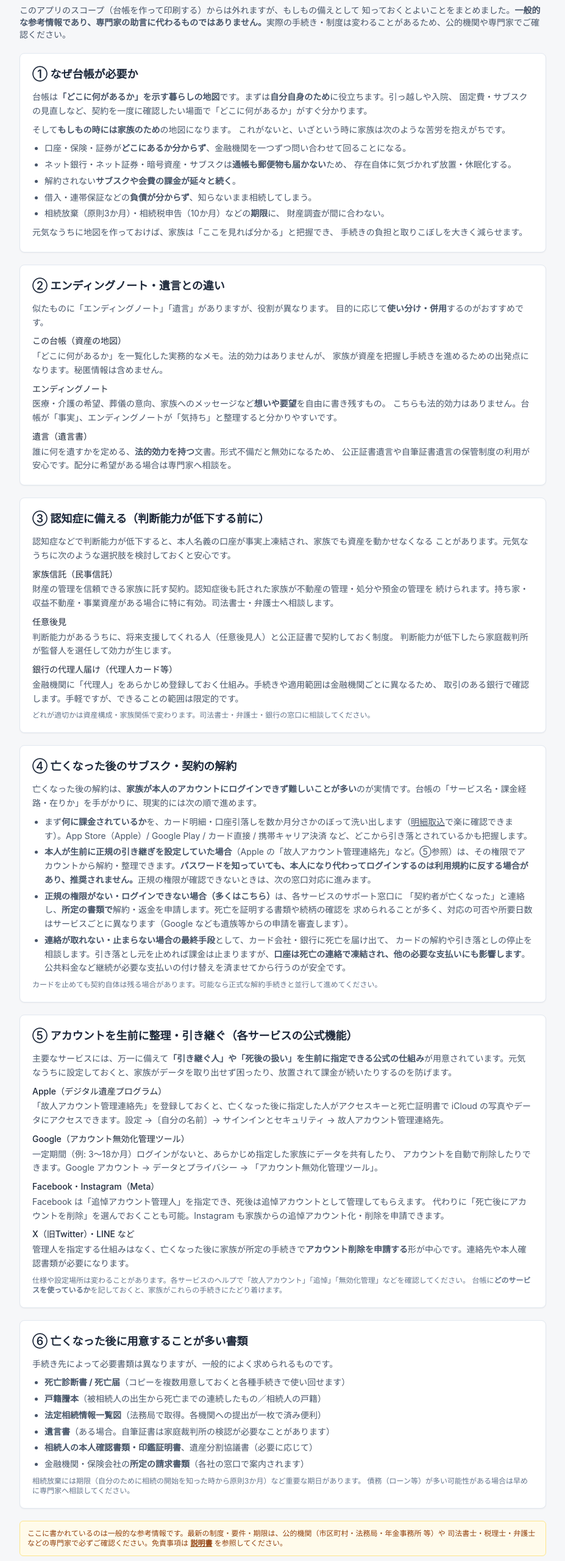
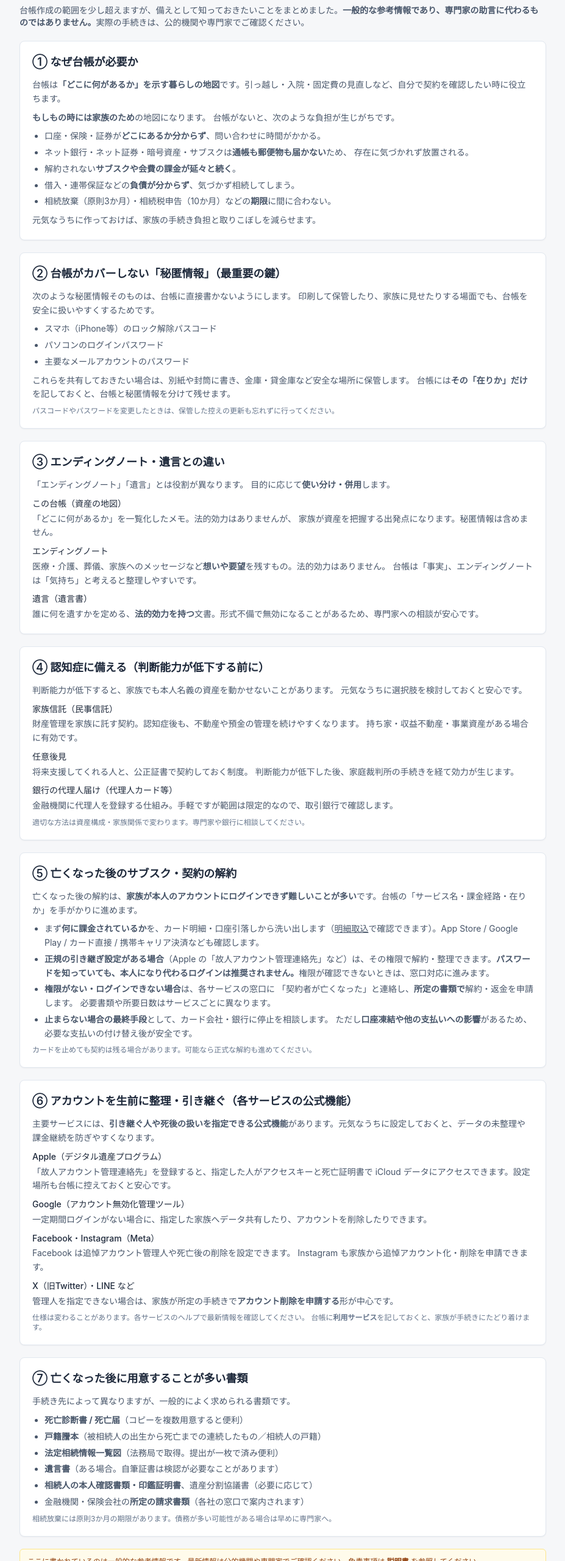
Before and after one commit to uzura89/kurashino-daicho, a Next.js app: page /guide in a window 1280 px wide. Shown: the part 166-2726 px from the top of the page at 61% size, without its empty margins (176-1103 px from the left). Built offline with nearby package versions, Linux system fonts and the light colour scheme; a web font is replaced by a local one.

Commit message:
add more infor

```diff
--- a/src/pages/guide.tsx
+++ b/src/pages/guide.tsx
@@ -36,171 +36,182 @@ export default function GuidePage() {
           基本情報（知っておきたいこと）
         </h1>
         <p className="mt-1 text-sm text-slate-600">
-          このアプリのスコープ（台帳を作って印刷する）からは外れますが、もしもの備えとして
-          知っておくとよいことをまとめました。
+          台帳作成の範囲を少し超えますが、備えとして知っておきたいことをまとめました。
           <strong>
             一般的な参考情報であり、専門家の助言に代わるものではありません。
           </strong>
-          実際の手続き・制度は変わることがあるため、公的機関や専門家でご確認ください。
+          実際の手続きは、公的機関や専門家でご確認ください。
         </p>
       </header>
-
       <Card title="① なぜ台帳が必要か">
         <p>
           台帳は<strong>「どこに何があるか」を示す暮らしの地図</strong>
-          です。まずは<strong>自分自身のため</strong>に役立ちます。引っ越しや入院、
-          固定費・サブスクの見直しなど、契約を一度に確認したい場面で「どこに何があるか」がすぐ分かります。
+          です。引っ越し・入院・固定費の見直しなど、自分で契約を確認したい時に役立ちます。
         </p>
         <p>
-          そして<strong>もしもの時には家族のため</strong>の地図になります。
-          これがないと、いざという時に家族は次のような苦労を抱えがちです。
+          <strong>もしもの時には家族のため</strong>の地図になります。
+          台帳がないと、次のような負担が生じがちです。
         </p>
         <ul className="list-disc space-y-1 pl-5">
           <li>
             口座・保険・証券が<strong>どこにあるか分からず</strong>
-            、金融機関を一つずつ問い合わせて回ることになる。
+            、問い合わせに時間がかかる。
           </li>
           <li>
             ネット銀行・ネット証券・暗号資産・サブスクは
             <strong>通帳も郵便物も届かない</strong>ため、
-            存在自体に気づかれず放置・休眠化する。
+            存在に気づかれず放置される。
           </li>
           <li>
             解約されない<strong>サブスクや会費の課金が延々と続く</strong>。
           </li>
           <li>
             借入・連帯保証などの<strong>負債が分からず</strong>
-            、知らないまま相続してしまう。
+            、気づかず相続してしまう。
           </li>
           <li>
             相続放棄（原則3か月）・相続税申告（10か月）などの
-            <strong>期限</strong>に、 財産調査が間に合わない。
+            <strong>期限</strong>に間に合わない。
           </li>
         </ul>
         <p>
-          元気なうちに地図を作っておけば、家族は「ここを見れば分かる」と把握でき、
-          手続きの負担と取りこぼしを大きく減らせます。
+          元気なうちに作っておけば、家族の手続き負担と取りこぼしを減らせます。
         </p>
       </Card>
-
-      <Card title="② エンディングノート・遺言との違い">
+      <Card title="② 台帳がカバーしない「秘匿情報」（最重要の鍵）">
         <p>
-          似たものに「エンディングノート」「遺言」がありますが、役割が異なります。
-          目的に応じて<strong>使い分け・併用</strong>するのがおすすめです。
+          次のような秘匿情報そのものは、台帳に直接書かないようにします。
+          印刷して保管したり、家族に見せたりする場面でも、台帳を安全に扱いやすくするためです。
+        </p>
+        <ul className="list-disc space-y-1 pl-5">
+          <li>スマホ（iPhone等）のロック解除パスコード</li>
+          <li>パソコンのログインパスワード</li>
+          <li>主要なメールアカウントのパスワード</li>
+        </ul>
+        <p>
+          これらを共有しておきたい場合は、別紙や封筒に書き、金庫・貸金庫など安全な場所に保管します。
+          台帳には<strong>その「在りか」だけ</strong>を記しておくと、台帳と秘匿情報を分けて残せます。
+        </p>
+        <p className="text-xs text-slate-500">
+          パスコードやパスワードを変更したときは、保管した控えの更新も忘れずに行ってください。
+        </p>
+      </Card>
+      <Card title="③ エンディングノート・遺言との違い">
+        <p>
+          「エンディングノート」「遺言」とは役割が異なります。 目的に応じて
+          <strong>使い分け・併用</strong>します。
         </p>
         <Term name="この台帳（資産の地図）">
-          「どこに何があるか」を一覧化した実務的なメモ。法的効力はありませんが、
-          家族が資産を把握し手続きを進めるための出発点になります。秘匿情報は含めません。
+          「どこに何があるか」を一覧化したメモ。法的効力はありませんが、
+          家族が資産を把握する出発点になります。秘匿情報は含めません。
         </Term>
         <Term name="エンディングノート">
-          医療・介護の希望、葬儀の意向、家族へのメッセージなど
-          <strong>想いや要望</strong>を自由に書き残すもの。
-          こちらも法的効力はありません。台帳が「事実」、エンディングノートが「気持ち」と整理すると分かりやすいです。
+          医療・介護、葬儀、家族へのメッセージなど
+          <strong>想いや要望</strong>を残すもの。法的効力はありません。
+          台帳は「事実」、エンディングノートは「気持ち」と考えると整理しやすいです。
         </Term>
         <Term name="遺言（遺言書）">
           誰に何を遺すかを定める、<strong>法的効力を持つ</strong>
-          文書。形式不備だと無効になるため、
-          公正証書遺言や自筆証書遺言の保管制度の利用が安心です。配分に希望がある場合は専門家へ相談を。
+          文書。形式不備で無効になることがあるため、専門家への相談が安心です。
         </Term>
       </Card>
-
-      <Card title="③ 認知症に備える（判断能力が低下する前に）">
+      <Card title="④ 認知症に備える（判断能力が低下する前に）">
         <p>
-          認知症などで判断能力が低下すると、本人名義の口座が事実上凍結され、家族でも資産を動かせなくなる
-          ことがあります。元気なうちに次のような選択肢を検討しておくと安心です。
+          判断能力が低下すると、家族でも本人名義の資産を動かせないことがあります。
+          元気なうちに選択肢を検討しておくと安心です。
         </p>
         <Term name="家族信託（民事信託）">
-          財産の管理を信頼できる家族に託す契約。認知症後も託された家族が不動産の管理・処分や預金の管理を
-          続けられます。持ち家・収益不動産・事業資産がある場合に特に有効。司法書士・弁護士へ相談します。
+          財産管理を家族に託す契約。認知症後も、不動産や預金の管理を続けやすくなります。
+          持ち家・収益不動産・事業資産がある場合に有効です。
         </Term>
         <Term name="任意後見">
-          判断能力があるうちに、将来支援してくれる人（任意後見人）と公正証書で契約しておく制度。
-          判断能力が低下したら家庭裁判所が監督人を選任して効力が生じます。
+          将来支援してくれる人と、公正証書で契約しておく制度。
+          判断能力が低下した後、家庭裁判所の手続きを経て効力が生じます。
         </Term>
         <Term name="銀行の代理人届け（代理人カード等）">
-          金融機関に「代理人」をあらかじめ登録しておく仕組み。手続きや適用範囲は金融機関ごとに異なるため、
-          取引のある銀行で確認します。手軽ですが、できることの範囲は限定的です。
+          金融機関に代理人を登録する仕組み。手軽ですが範囲は限定的なので、取引銀行で確認します。
         </Term>
         <p className="text-xs text-slate-500">
-          どれが適切かは資産構成・家族関係で変わります。司法書士・弁護士・銀行の窓口に相談してください。
+          適切な方法は資産構成・家族関係で変わります。専門家や銀行に相談してください。
         </p>
       </Card>
-
-      <Card title="④ 亡くなった後のサブスク・契約の解約">
+      <Card title="⑤ 亡くなった後のサブスク・契約の解約">
         <p>
-          亡くなった後の解約は、<strong>家族が本人のアカウントにログインできず難しいことが多い</strong>
-          のが実情です。台帳の「サービス名・課金経路・在りか」を手がかりに、現実的には次の順で進めます。
+          亡くなった後の解約は、
+          <strong>
+            家族が本人のアカウントにログインできず難しいことが多い
+          </strong>
+          です。台帳の「サービス名・課金経路・在りか」を手がかりに進めます。
         </p>
         <ul className="list-disc space-y-1 pl-5">
           <li>
-            まず<strong>何に課金されているか</strong>を、カード明細・口座引落しを数か月分さかのぼって洗い出します（
+            まず<strong>何に課金されているか</strong>
+            を、カード明細・口座引落しから洗い出します（
             <Link href="/import" className="underline">
               明細取込
             </Link>
-            で楽に確認できます）。App Store（Apple）/ Google Play / カード直接 / 携帯キャリア決済
-            など、どこから引き落とされているかも把握します。
+            で確認できます）。App Store / Google Play / カード直接 /
+            携帯キャリア決済なども確認します。
           </li>
           <li>
-            <strong>本人が生前に正規の引き継ぎを設定していた場合</strong>（Apple
-            の「故人アカウント管理連絡先」など。⑤参照）は、その権限でアカウントから解約・整理できます。
+            <strong>正規の引き継ぎ設定がある場合</strong>（Apple
+            の「故人アカウント管理連絡先」など）は、その権限で解約・整理できます。
             <strong>
-              パスワードを知っていても、本人になり代わってログインするのは利用規約に反する場合があり、推奨されません。
+              パスワードを知っていても、本人になり代わるログインは推奨されません。
             </strong>
-            正規の権限が確認できないときは、次の窓口対応に進みます。
+            権限が確認できないときは、窓口対応に進みます。
           </li>
           <li>
-            <strong>正規の権限がない・ログインできない場合（多くはこちら）</strong>は、各サービスのサポート窓口に
-            「契約者が亡くなった」と連絡し、<strong>所定の書類で</strong>解約・返金を申請します。死亡を証明する書類や続柄の確認を
-            求められることが多く、対応の可否や所要日数はサービスごとに異なります（Google
-            なども遺族等からの申請を審査します）。
+            <strong>権限がない・ログインできない場合</strong>
+            は、各サービスの窓口に 「契約者が亡くなった」と連絡し、
+            <strong>所定の書類で</strong>解約・返金を申請します。
+            必要書類や所要日数はサービスごとに異なります。
           </li>
           <li>
-            <strong>連絡が取れない・止まらない場合の最終手段</strong>として、カード会社・銀行に死亡を届け出て、
-            カードの解約や引き落としの停止を相談します。引き落とし元を止めれば課金は止まりますが、
-            <strong>口座は死亡の連絡で凍結され、他の必要な支払いにも影響します</strong>。
-            公共料金など継続が必要な支払いの付け替えを済ませてから行うのが安全です。
+            <strong>止まらない場合の最終手段</strong>
+            として、カード会社・銀行に停止を相談します。 ただし
+            <strong>口座凍結や他の支払いへの影響</strong>
+            があるため、必要な支払いの付け替え後が安全です。
           </li>
         </ul>
         <p className="text-xs text-slate-500">
-          カードを止めても契約自体は残る場合があります。可能なら正式な解約手続きと並行して進めてください。
+          カードを止めても契約は残る場合があります。可能なら正式な解約も進めてください。
         </p>
       </Card>
-
-      <Card title="⑤ アカウントを生前に整理・引き継ぐ（各サービスの公式機能）">
+      <Card title="⑥ アカウントを生前に整理・引き継ぐ（各サービスの公式機能）">
         <p>
-          主要なサービスには、万一に備えて<strong>「引き継ぐ人」や「死後の扱い」を生前に指定できる公式の仕組み</strong>
-          が用意されています。元気なうちに設定しておくと、家族がデータを取り出せず困ったり、放置されて課金が続いたりするのを防げます。
+          主要サービスには、
+          <strong>引き継ぐ人や死後の扱いを指定できる公式機能</strong>
+          があります。元気なうちに設定しておくと、データの未整理や課金継続を防ぎやすくなります。
         </p>
         <Term name="Apple（デジタル遺産プログラム）">
-          「故人アカウント管理連絡先」を登録しておくと、亡くなった後に指定した人がアクセスキーと死亡証明書で
-          iCloud の写真やデータにアクセスできます。設定 →〔自分の名前〕→ サインインとセキュリティ → 故人アカウント管理連絡先。
+          「故人アカウント管理連絡先」を登録すると、指定した人がアクセスキーと死亡証明書で
+          iCloud
+          データにアクセスできます。設定場所も台帳に控えておくと安心です。
         </Term>
         <Term name="Google（アカウント無効化管理ツール）">
-          一定期間（例: 3〜18か月）ログインがないと、あらかじめ指定した家族にデータを共有したり、
-          アカウントを自動で削除したりできます。Google アカウント → データとプライバシー → 「アカウント無効化管理ツール」。
+          一定期間ログインがない場合に、指定した家族へデータ共有したり、アカウントを削除したりできます。
         </Term>
         <Term name="Facebook・Instagram（Meta）">
-          Facebook は「追悼アカウント管理人」を指定でき、死後は追悼アカウントとして管理してもらえます。
-          代わりに「死亡後にアカウントを削除」を選んでおくことも可能。Instagram も家族からの追悼アカウント化・削除を申請できます。
+          Facebook は追悼アカウント管理人や死亡後の削除を設定できます。
+          Instagram も家族から追悼アカウント化・削除を申請できます。
         </Term>
         <Term name="X（旧Twitter）・LINE など">
-          管理人を指定する仕組みはなく、亡くなった後に家族が所定の手続きで
-          <strong>アカウント削除を申請する</strong>形が中心です。連絡先や本人確認書類が必要になります。
+          管理人を指定できない場合は、家族が所定の手続きで
+          <strong>アカウント削除を申請する</strong>形が中心です。
         </Term>
         <p className="text-xs text-slate-500">
-          仕様や設定場所は変わることがあります。各サービスのヘルプで「故人アカウント」「追悼」「無効化管理」などを確認してください。
-          台帳に<strong>どのサービスを使っているか</strong>を記しておくと、家族がこれらの手続きにたどり着けます。
+          仕様は変わることがあります。各サービスのヘルプで最新情報を確認してください。
+          台帳に<strong>利用サービス</strong>
+          を記しておくと、家族が手続きにたどり着けます。
         </p>
       </Card>
-
-      <Card title="⑥ 亡くなった後に用意することが多い書類">
-        <p>
-          手続き先によって必要書類は異なりますが、一般的によく求められるものです。
-        </p>
+      <Card title="⑦ 亡くなった後に用意することが多い書類">
+        <p>手続き先によって異なりますが、一般的によく求められる書類です。</p>
         <ul className="list-disc space-y-1 pl-5">
           <li>
             <strong>死亡診断書 / 死亡届</strong>
-            （コピーを複数用意しておくと各種手続きで使い回せます）
+            （コピーを複数用意すると便利）
           </li>
           <li>
             <strong>戸籍謄本</strong>
@@ -208,11 +219,11 @@ export default function GuidePage() {
           </li>
           <li>
             <strong>法定相続情報一覧図</strong>
-            （法務局で取得。各機関への提出が一枚で済み便利）
+            （法務局で取得。提出が一枚で済み便利）
           </li>
           <li>
             <strong>遺言書</strong>
-            （ある場合。自筆証書は家庭裁判所の検認が必要なことがあります）
+            （ある場合。自筆証書は検認が必要なことがあります）
           </li>
           <li>
             <strong>相続人の本人確認書類・印鑑証明書</strong>
@@ -224,15 +235,11 @@ export default function GuidePage() {
           </li>
         </ul>
         <p className="text-xs text-slate-500">
-          相続放棄には期限（自分のために相続の開始を知った時から原則3か月）など重要な期日があります。
-          債務（ローン等）が多い可能性がある場合は早めに専門家へ相談してください。
+          相続放棄には原則3か月の期限があります。債務が多い可能性がある場合は早めに専門家へ。
         </p>
       </Card>
-
       <div className="rounded-md border border-amber-200 bg-amber-50 p-3 text-xs text-amber-800">
-        ここに書かれているのは一般的な参考情報です。最新の制度・要件・期限は、公的機関（市区町村・法務局・年金事務所
-        等）や
-        司法書士・税理士・弁護士などの専門家で必ずご確認ください。免責事項は{" "}
+        ここに書かれているのは一般的な参考情報です。最新情報は公的機関や専門家でご確認ください。免責事項は{" "}
         <Link href="/manual" className="font-semibold underline">
           説明書
         </Link>{" "}
```
